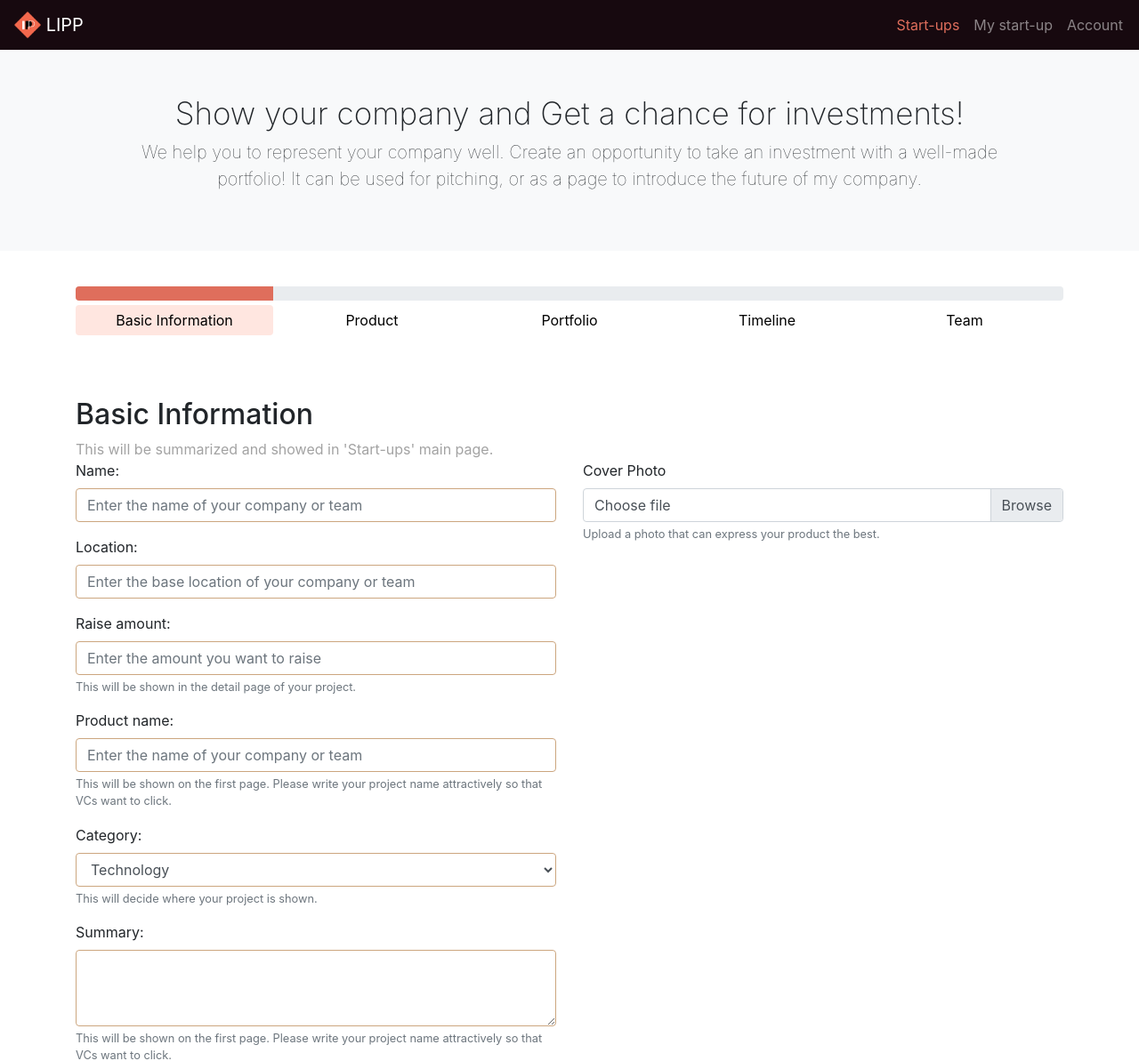
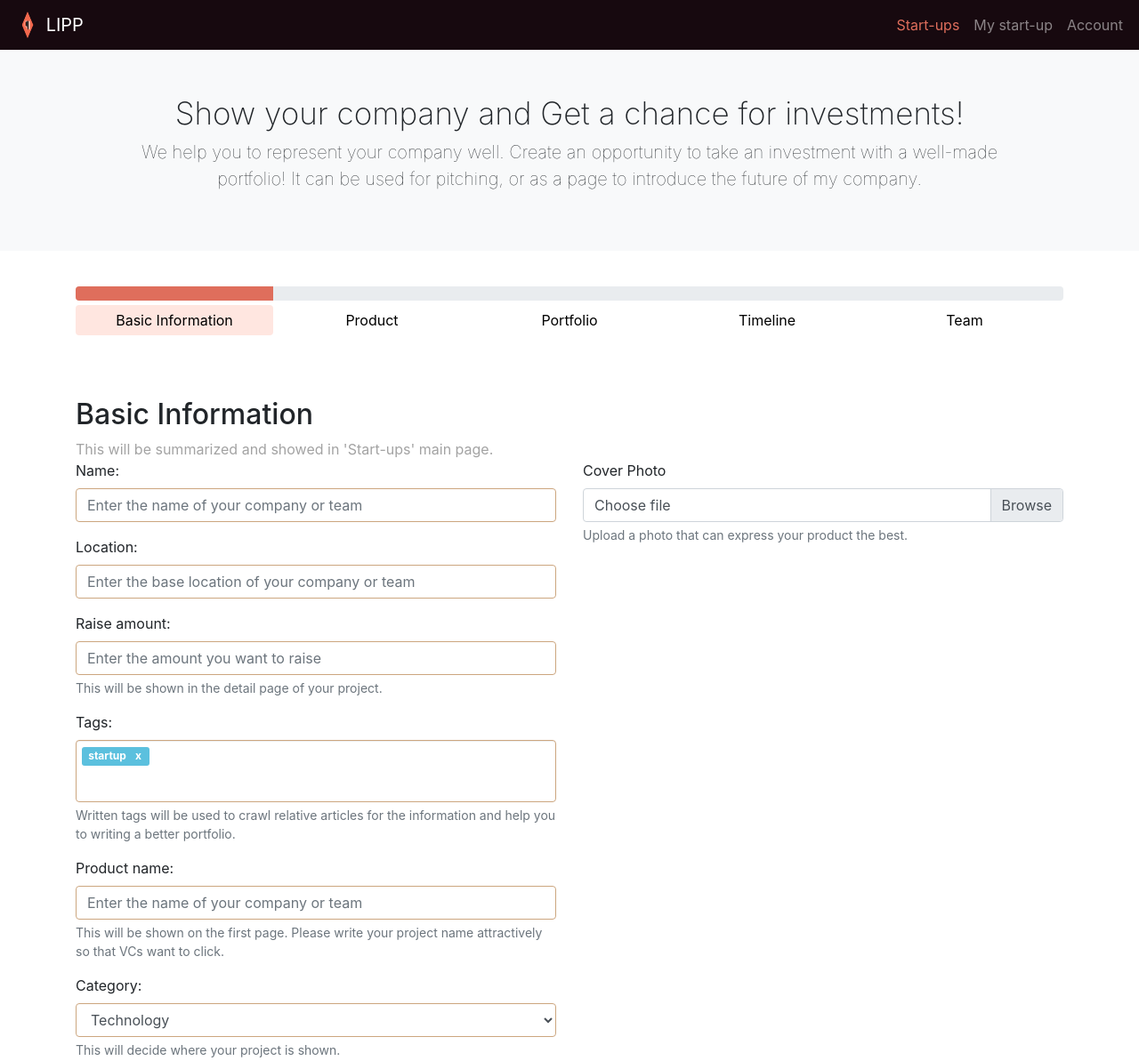
Before and after one commit to lippforapec/lipp_original, a Django app: page /startups/new in a window 1280 px wide. Shown: the top 1193 px of the page at 89% size. Run offline with Django 3.2, Linux system fonts and the light colour scheme; some libraries are stand-ins or nearby versions.

Commit message:
startup > new form is under construction

```diff
--- a/app/forms.py
+++ b/app/forms.py
@@ -1,6 +1,13 @@
 from django import forms
+from jsonfield import JSONField
+from .models import Startup
 
-from .models import Startup
+class SimpleStartupForm(forms.ModelForm):
+    class Meta:
+        model = Startup
+        fields = ('name', 'location', 'raiseAmount', 'product_name', 'category', 'tags', 'summary')
+        # 'background','market', 'solution', 'business_model', 'future', 'raiseAmount',
+        # 'timeline', 'location', 'summary', 'members', 'team_desc')
 
 class StartupForm(forms.Form):
     name = forms.CharField(
@@ -33,6 +40,17 @@ class StartupForm(forms.Form):
         help_text = 'This will be shown in the detail page of your project.'
     )
 
+    tags = forms.CharField(
+        max_length = 100,
+        widget = forms.TextInput(
+            attrs = {
+                'id': 'tags',
+                'data-role': 'tagsinput',
+                'value': 'startup,'
+            }
+        ),
+        help_text = 'Written tags will be used to crawl relative articles for the information and help you to writing a better portfolio.'
+    )
 
     product_name = forms.CharField(
         max_length = 30,
@@ -61,9 +79,3 @@ class StartupForm(forms.Form):
     )
 
     cover_photo = forms.FileField()
-
-    # class Meta:
-    #     model = Startup
-    #     fields = ('name', 'product_name', 'category', 'tags', 'background',
-    #     'market', 'solution', 'business_model', 'future', 'raiseAmount',
-    #     'timeline', 'location', 'summary', 'members', 'team_desc')
--- a/app/static/app/main.css
+++ b/app/static/app/main.css
@@ -2,6 +2,21 @@
 body {
   margin: 0;
   padding: 0;
+}
+.navbar-brand:hover {
+  color: #df6e5c !important;
+}
+.navbar-brand .logo {
+  z-index: -1;
+  -webkit-animation: spin 5s infinite linear;
+}
+@-webkit-keyframes spin {
+  0%  {
+    -webkit-transform: rotateY(0deg);
+  }
+  100% {
+    -webkit-transform: rotateY(360deg);
+  }
 }
 nav {
   background-color: rgba(23,9,15,1.0);
@@ -97,6 +112,17 @@ input.form-control, textarea.form-control, select.form-control {
   border: 1px solid #CCA67F;
   border-radius: 3px;
 }
+/* main */
+.bg-bg {
+  background-color: rgba(23,9,15,1.0);
+  color: white;
+}
+.bg-lipp {
+  background-position: right 20px bottom 20px;
+  background-image: url('../images/logo.png');
+  background-repeat: no-repeat;
+  background-attachment: fixed;
+}
 /* index */
 #index-cover {
   background-image: linear-gradient(rgba(3,7,7,0.6), rgba(3,7,7,0.4)), url('cover.jpeg');
@@ -178,9 +204,26 @@ button.more-btn {
   position: absolute;
   left: 15px;
 }
+
 #startup-show .container-fluid:nth-child(even) {
   background-color:rgba(245,237,239,0.6);
 }
+
+#startup-show .right-bottom {
+  position: absolute;
+  right: 30px;
+  bottom: 30px;
+}
+#startup-show .right-top {
+  position: absolute;
+  right: 30px;
+  top: 30px;
+}
+
+#startup-show #cover .material-icons {
+  font-size: 40px;
+}
+
 .container {
   padding-top: 50px;
   padding-bottom: 50px;
@@ -300,10 +343,12 @@ button.more-btn {
   background-color: rgba(204, 166, 127, 1.0);
 }
 .feedback-answer>p {
+  margin-top: 10px;
   margin-left: 30px;
 }
 .feedback-answer {
   padding: 10px;
+  padding-top: 20px;
   border-top: 1px dashed rgba(204, 166, 127, 1.0);
 }
 
--- /dev/null
+++ b/app/static/libraries/bootstrap-tagsinput/bootstrap-tagsinput.css
@@ -0,0 +1,55 @@
+.bootstrap-tagsinput {
+  background-color: #fff;
+  border: 1px solid #CCA67F;
+  box-shadow: inset 0 1px 1px rgba(0, 0, 0, 0.075);
+  display: inline-block;
+  padding: 4px 6px;
+  color: #555;
+  vertical-align: middle;
+  border-radius: 4px;
+  width: 100%;
+  line-height: 22px;
+  cursor: text;
+}
+.bootstrap-tagsinput input {
+  border: none;
+  box-shadow: none;
+  outline: none;
+  background-color: transparent;
+  padding: 0 6px;
+  margin: 0;
+  width: auto;
+  max-width: inherit;
+}
+.bootstrap-tagsinput.form-control input::-moz-placeholder {
+  color: #777;
+  opacity: 1;
+}
+.bootstrap-tagsinput.form-control input:-ms-input-placeholder {
+  color: #777;
+}
+.bootstrap-tagsinput.form-control input::-webkit-input-placeholder {
+  color: #777;
+}
+.bootstrap-tagsinput input:focus {
+  border: none;
+  box-shadow: none;
+}
+.bootstrap-tagsinput .tag {
+  margin-right: 2px;
+  color: white;
+}
+.bootstrap-tagsinput .tag [data-role="remove"] {
+  margin-left: 8px;
+  cursor: pointer;
+}
+.bootstrap-tagsinput .tag [data-role="remove"]:after {
+  content: "x";
+  padding: 0px 2px;
+}
+.bootstrap-tagsinput .tag [data-role="remove"]:hover {
+  box-shadow: inset 0 1px 0 rgba(255, 255, 255, 0.2), 0 1px 2px rgba(0, 0, 0, 0.05);
+}
+.bootstrap-tagsinput .tag [data-role="remove"]:hover:active {
+  box-shadow: inset 0 3px 5px rgba(0, 0, 0, 0.125);
+}
--- a/app/templates/startups/base.html
+++ b/app/templates/startups/base.html
@@ -5,14 +5,15 @@
   <title>LIPP</title>
   <meta name="viewport" content="width=device-width, initial-scale=1.0"/>
   <link rel="shortcut icon" href="{% static 'favicon.ico' %}"/>
-  <link rel="stylesheet" href="https://stackpath.bootstrapcdn.com/bootstrap/4.3.1/css/bootstrap.min.css" integrity="sha384-ggOyR0iXCbMQv3Xipma34MD+dH/1fQ784/j6cY/iJTQUOhcWr7x9JvoRxT2MZw1T" crossorigin="anonymous"/>
+  <link rel="stylesheet" href="//unpkg.com/bootstrap@4/dist/css/bootstrap.min.css"/>
+  <link href="https://fonts.googleapis.com/icon?family=Material+Icons" rel="stylesheet">
   {% block css_libraries %}
   {% endblock %}
   <link rel="stylesheet" type="text/css" href="{% static 'app/main.css' %}">
 </head>
 <body>
   <nav class="navbar sticky-top navbar-expand-lg bg-fade navbar-dark">
-    <a class="navbar-brand" href="{% url 'startup_index' %}">
+    <a class="navbar-brand" href="{% url 'home' %}">
       <img src="{% static 'images/logo.png' %}" class="logo d-inline-block align-top" alt=""/>
       LIPP
     </a>
@@ -37,8 +38,14 @@
   {% block content %}
   {% endblock %}
 
-  <script src="https://ajax.googleapis.com/ajax/libs/jquery/3.4.0/jquery.min.js"></script>
-  <script src="https://stackpath.bootstrapcdn.com/bootstrap/4.3.1/js/bootstrap.min.js" integrity="sha384-JjSmVgyd0p3pXB1rRibZUAYoIIy6OrQ6VrjIEaFf/nJGzIxFDsf4x0xIM+B07jRM" crossorigin="anonymous"></script>
+  <footer>
+    <div class="footer-copyright text-center py-3">© 2019 Copyright: Aree, Hyerim
+    </div>
+  </footer>
+  <script src='//unpkg.com/jquery@3/dist/jquery.min.js'></script>
+  <script src='//unpkg.com/popper.js@1/dist/umd/popper.min.js'></script>
+  <script src='//unpkg.com/bootstrap@4/dist/js/bootstrap.min.js'></script>
+
   {% block js_libraries %}
   {% endblock %}
 </body>
--- a/app/templates/startups/new.html
+++ b/app/templates/startups/new.html
@@ -1,8 +1,27 @@
 {% extends 'startups/base.html' %}
+{% load static %}
 {% load widget_tweaks %}
 
 {% block css_libraries %}
 <link href="https://cdnjs.cloudflare.com/ajax/libs/summernote/0.8.11/summernote-bs4.css" rel="stylesheet"/>
+<link rel="stylesheet" type="text/css" href="{% static 'libraries/bootstrap-tagsinput/bootstrap-tagsinput.css' %}"/>
+<style>
+  .label {
+    display: inline;
+    padding: .2em .6em .3em;
+    font-size: 75%;
+    font-weight: 700;
+    line-height: 1;
+    color: #fff;
+    text-align: center;
+    white-space: nowrap;
+    vertical-align: baseline;
+    border-radius: .25em;
+  }
+  .label-info {
+    background-color: #5bc0de;
+  }
+</style>
 {% endblock %}
 
 {% block content %}
@@ -241,8 +260,8 @@
 {% endblock %}
 
 {% block js_libraries %}
-<script src="https://cdnjs.cloudflare.com/ajax/libs/popper.js/1.12.2/umd/popper.min.js"></script>
 <script src="https://cdnjs.cloudflare.com/ajax/libs/summernote/0.8.11/summernote-bs4.js"></script>
+<script src="{% static 'libraries/bootstrap-tagsinput/bootstrap-tagsinput.js'%}"></script>
 <script type="text/javascript">
   function readURL(input) {
       if (input.files && input.files[0]) {
@@ -267,6 +286,7 @@
         tabsize: 2,
         height: 100
       });
+      $("input").addClass("form-control");
     });
 </script>
 {% endblock %}
```
Also changed, not shown: app/static/libraries/bootstrap-tagsinput/bootstrap-tagsinput.js (added).
